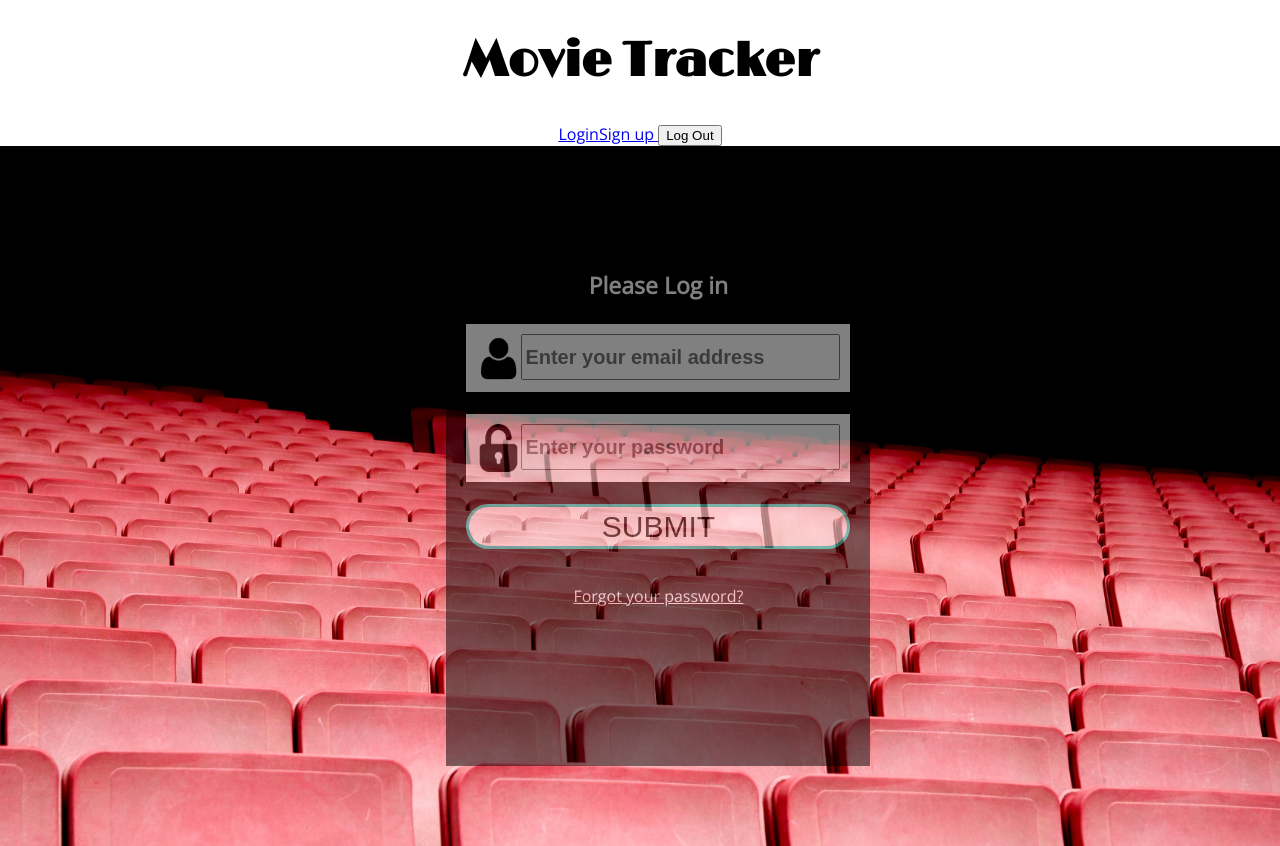
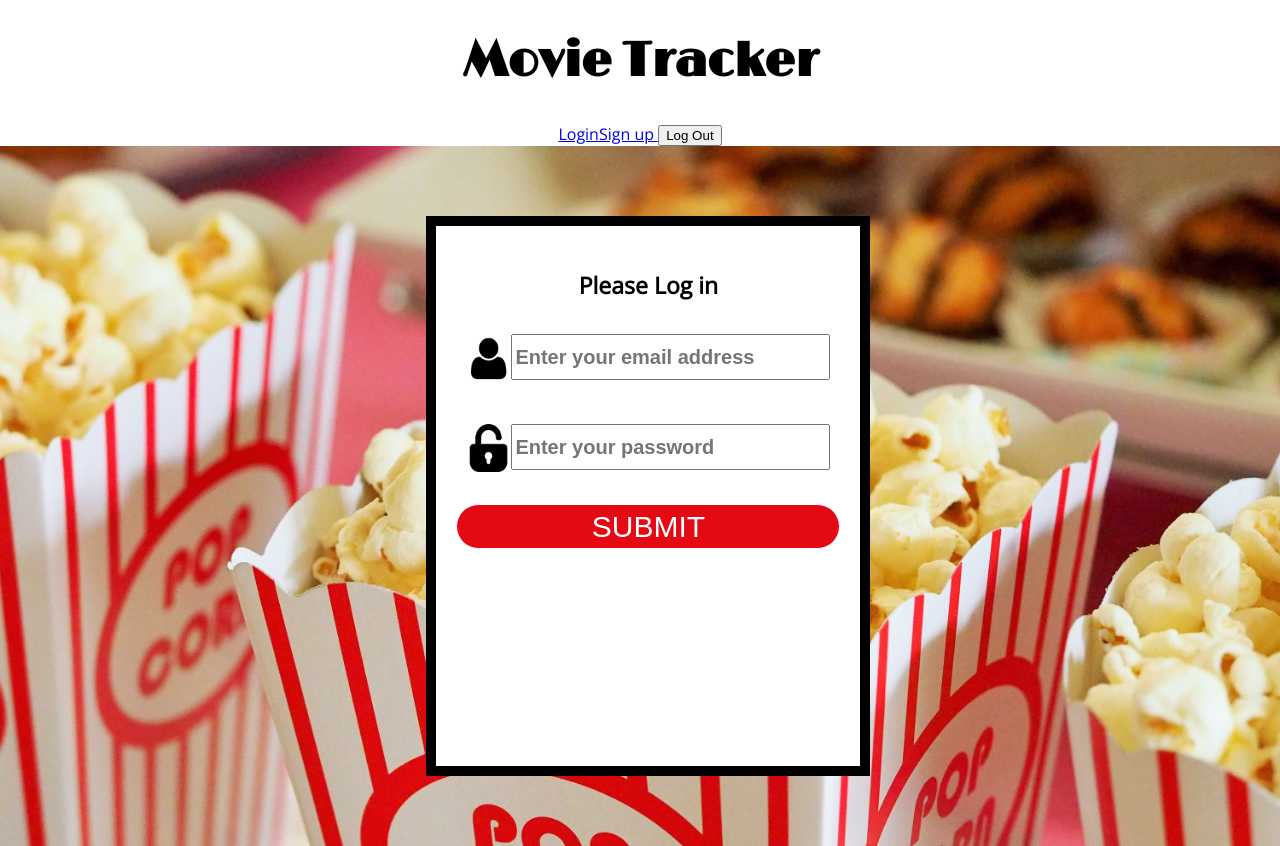
Before and after one commit to jessicalyn/movie-tracker, a React (Create React App) app: page /login in a window 1280 px wide. Built offline with nearby package versions, Linux system fonts and the light colour scheme; no server answers.

Commit message:
loginDesign-refactor

```diff
--- a/src/components/Login.css
+++ b/src/components/Login.css
@@ -1,5 +1,5 @@
 .error-message{
-    color:white;
+    color:black;
 }
 
 form input{
@@ -15,9 +15,13 @@ form button{
     margin-bottom: 20px;
     font-size: 30px;
     text-transform: uppercase;
-    border: 3px solid #00d7c3;
+    /* border: 3px solid #00d7c3; */
     border-radius: 50px;
-    background-color: white;
+    /* background-color: white; */
+    background-color: #e50914;
+    color: white;
+    border: 1px solid white;
+    width: 100%;
 
 }
 
@@ -49,7 +53,7 @@ form button:focus {
 .login {
     display: flex;
     background-color: #333;
-    background: url("../images/login-background.jpeg");
+    background: url("../images/popcorn.jpg");
     background-size: cover;
     height: 700px;
     width: 100%;
@@ -59,14 +63,14 @@ form button:focus {
 }
 
 .login h3{
-    color: white;
+
     border-bottom:6ps solid white;
 }
 
 .login-box {
     width: 30%;
     background-color: black;
-    opacity:0.5;
+    /* opacity:0.5; */
     margin: 0 auto;
     position: relative;
     top: 50%;
@@ -74,6 +78,12 @@ form button:focus {
     height: 500px;
     padding: 20px;
     transform: translate(-50%,-50%);
+
+    background-color: white;
+    width: 30%;
+    height: 500px;
+    padding: 20px;
+    border: 10px solid black
 }
 
 .login-box form {
```
